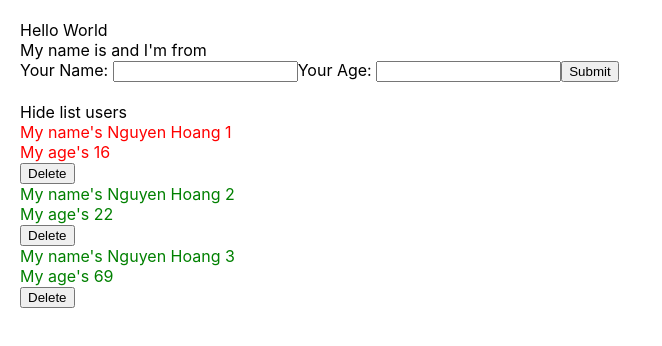
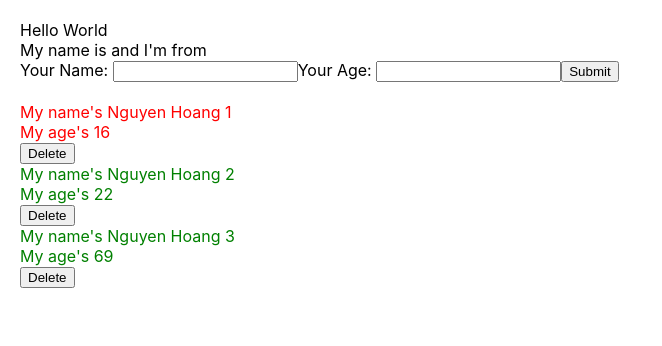
Before and after one commit to HideDar/DemoReact, a React (Create React App) app: page / in a window 1280 px wide. Shown: the top 346 px of the page, without its empty margins (0-662 px from the left). Built offline with nearby package versions, Linux system fonts and the light colour scheme.

Commit message:
statelful/stateless component

```diff
--- a/src/components/DisplayInfor.js
+++ b/src/components/DisplayInfor.js
@@ -3,54 +3,49 @@
 import logo from './../logo.svg';
 
 
-class DisplayInfor extends React.Component {
-    constructor(props) {
-        console.log('>>> Call constructor: 1')
-        super(props);
-        this.state = {
-            isShowListUser: true
-        }
-    }
+// class DisplayInfor extends React.Component {
+//     render() {
+//         console.log(">> Call me render")
+//         const { listUsers } = this.props;// object
+//         // console.log(listUsers);
+//         //props => viết tắt property
 
-    componentDidMount() {
-        console.log('>>> Call me component did mount')
-        setTimeout(() => {
-            document.title = 'Nguyen Van Hoang'
-        }, 3000);
-    }
-    componentDidUpdate(prevProps, prevState, snapshot) {
-        console.log('>>> Call me component did update', this.props, prevProps)
-        if (this.props.listUsers !== prevProps.listUsers) {
-            if (this.props.listUsers.length === 5) {
-                alert('You got 5 users')
-            }
-        }
-    }
+//         return (
+//             <div className="display-infro-container">
+//                 {true &&
+//                     <>
+//                         {listUsers.map((user, index) => {
+
+//                             return (
+//                                 //dieu kien
+//                                 <div key={user.id} className={+user.age > 18 ? "green" : "red"}>
+//                                     <div>
+//                                         <div>My name's {user.name}</div>
+//                                         <div>My age's {user.age}</div>
+//                                     </div>
+//                                     <div>
+//                                         <button onClick={() => this.props.handleDeleteUser(user.id)}>Delete</button>
+//                                     </div>
+//                                 </div>
+
+//                             )
+
+//                         })}
+//                     </>
+//                 }
+//             </div>
 
 
-    handleShowHide = () => {
-        this.setState(
-            {
-                isShowListUser: !this.state.isShowListUser
-            }
-        )
-    }
+//         )
+//     }
+// }
 
-    render() {
-        console.log(">> Call me render")
-        const { listUsers } = this.props;// object
-        // console.log(listUsers);
-        //props => viết tắt property
+const DisplayInfor = (props) => {
+    const { listUsers } = props;// object
 
     return (
         <div className="display-infro-container">
-                {/* <img src={logo} /> */}
-                <div>
-                    <span onClick={() => { this.handleShowHide() }}>
-                        {this.state.isShowListUser === true ? "Hide list users" : "Show list users"}
-                    </span>
-                </div>
-                {this.state.isShowListUser &&
+            {true &&
                 <>
                     {listUsers.map((user, index) => {
 
@@ -62,7 +57,7 @@
                                     <div>My age's {user.age}</div>
                                 </div>
                                 <div>
-                                        <button onClick={() => this.props.handleDeleteUser(user.id)}>Delete</button>
+                                    <button onClick={() => props.handleDeleteUser(user.id)}>Delete</button>
                                 </div>
                             </div>
 
@@ -76,7 +71,6 @@
 
     )
 }
-}
 
 
 export default DisplayInfor;
```
Lines whose indentation alone changed are shown as unchanged.
